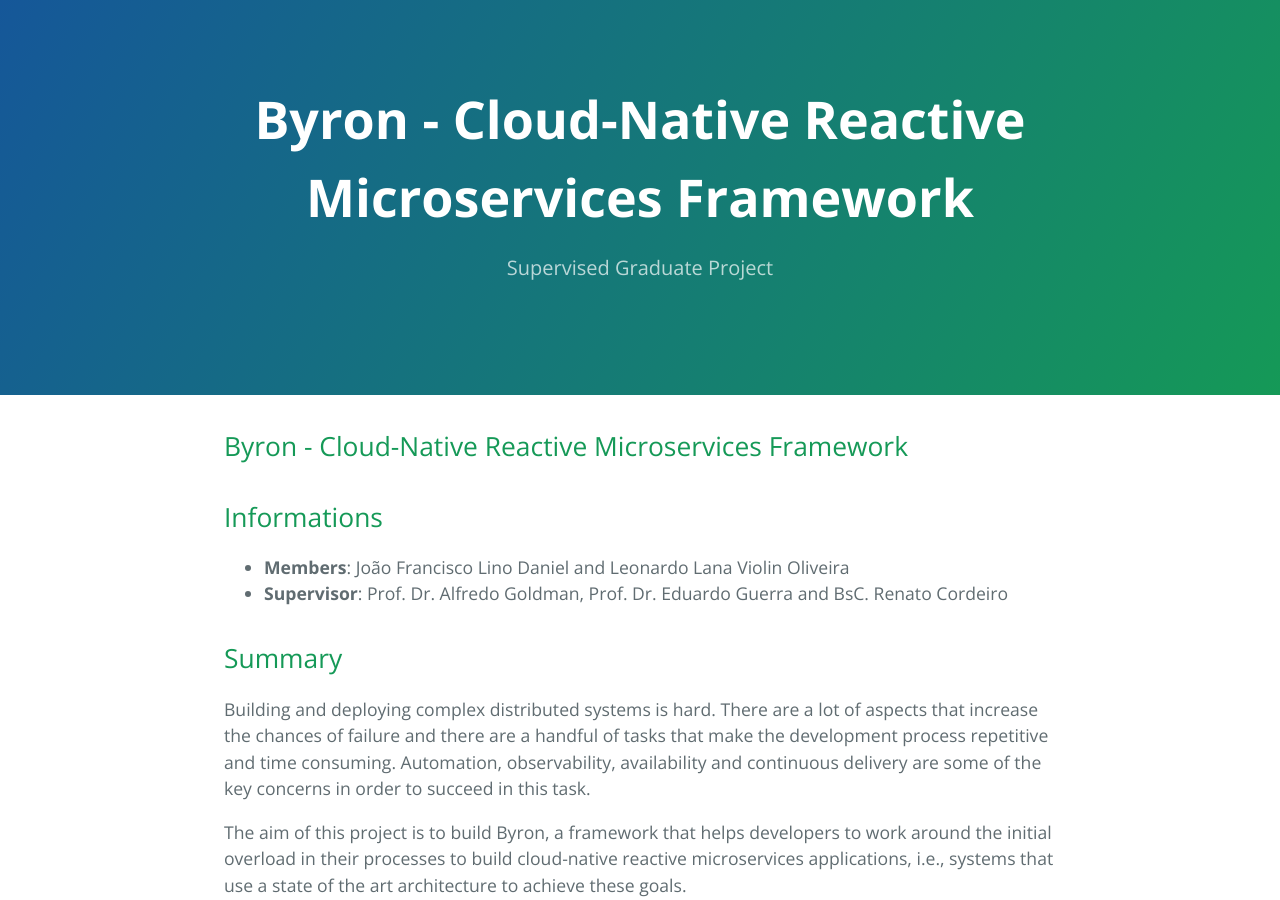
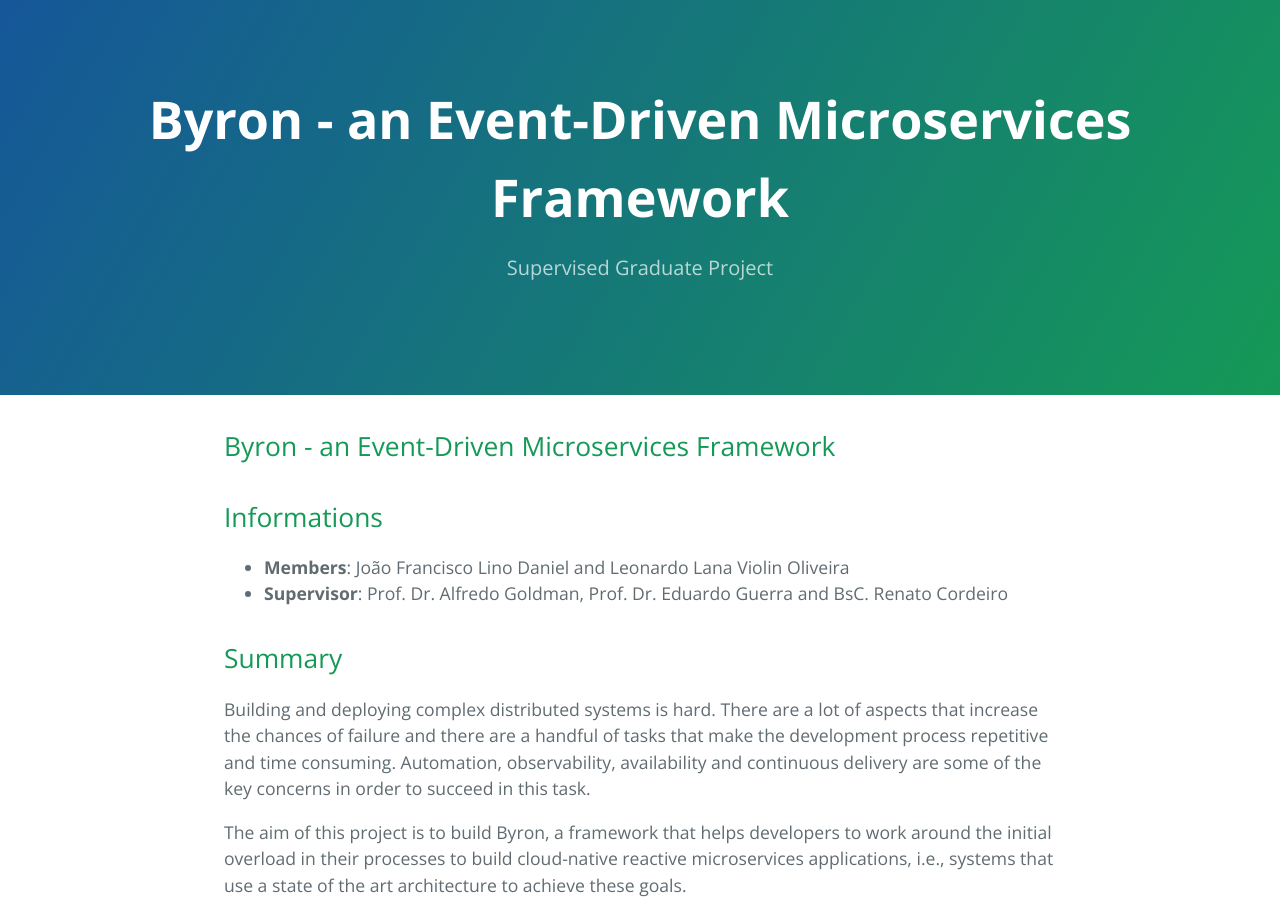
Before and after one commit to jooaodanieel/jooaodanieel.github.io, a Jekyll site: the page built from index.md, in a window 1280 px wide and 900 px high. Built offline with Jekyll 4.4.1, drawn with Linux system fonts in a browser that asks for light colours; our own code applies the rules of GitHub Pages for plain Markdown files.

Commit message:
fix: fix project title
Signed-off-by: João Daniel <jotaf.daniel@gmail.com>

```diff
--- a/index.md
+++ b/index.md
@@ -2,7 +2,7 @@
 layout: default
 ---
 
-## Byron - Cloud-Native Reactive Microservices Framework
+## Byron - an Event-Driven Microservices Framework
 
 ## Informations
 - **Members**: João Francisco Lino Daniel and Leonardo Lana Violin Oliveira
```
Also changed, not shown: 1 other file.
